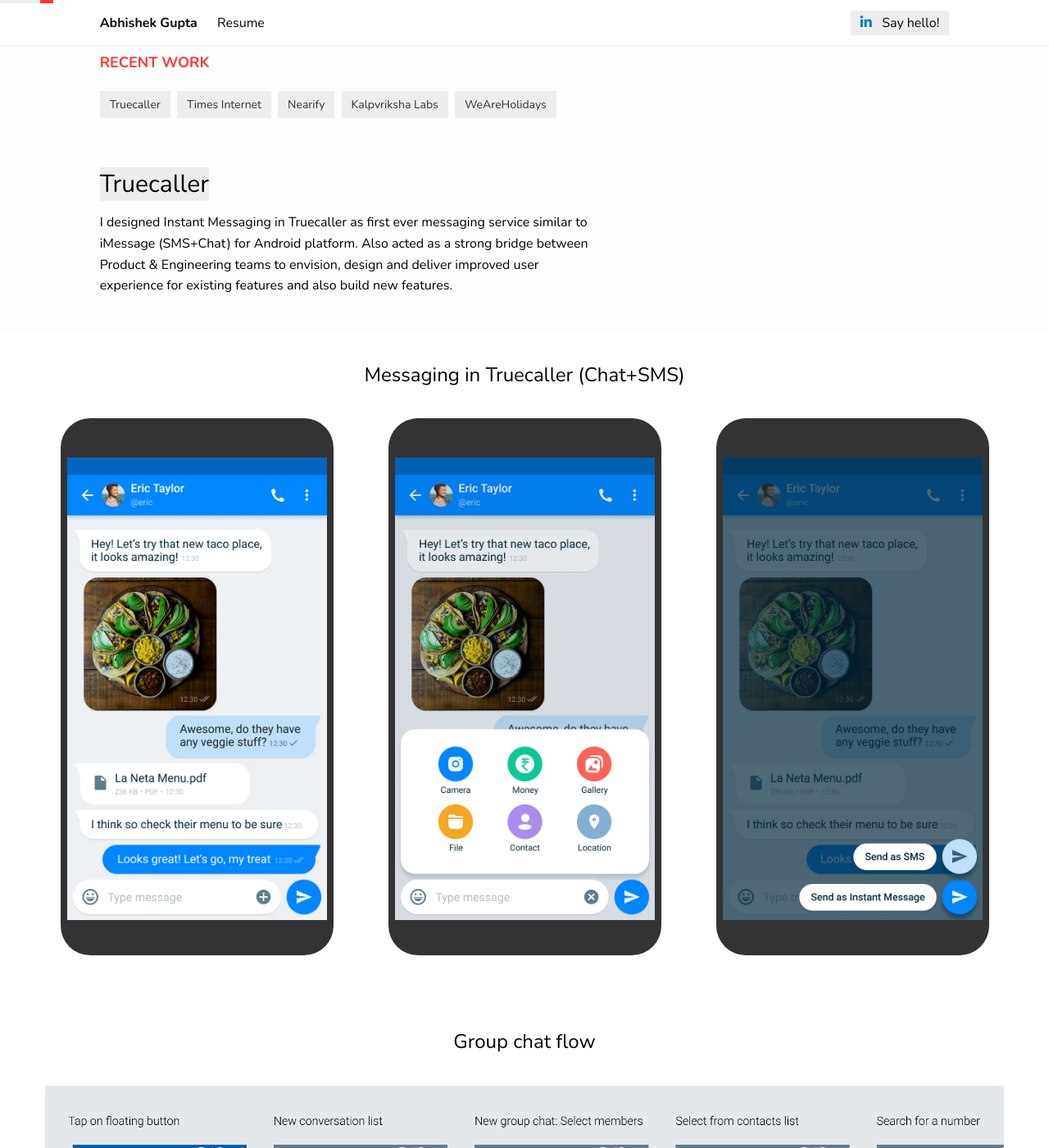
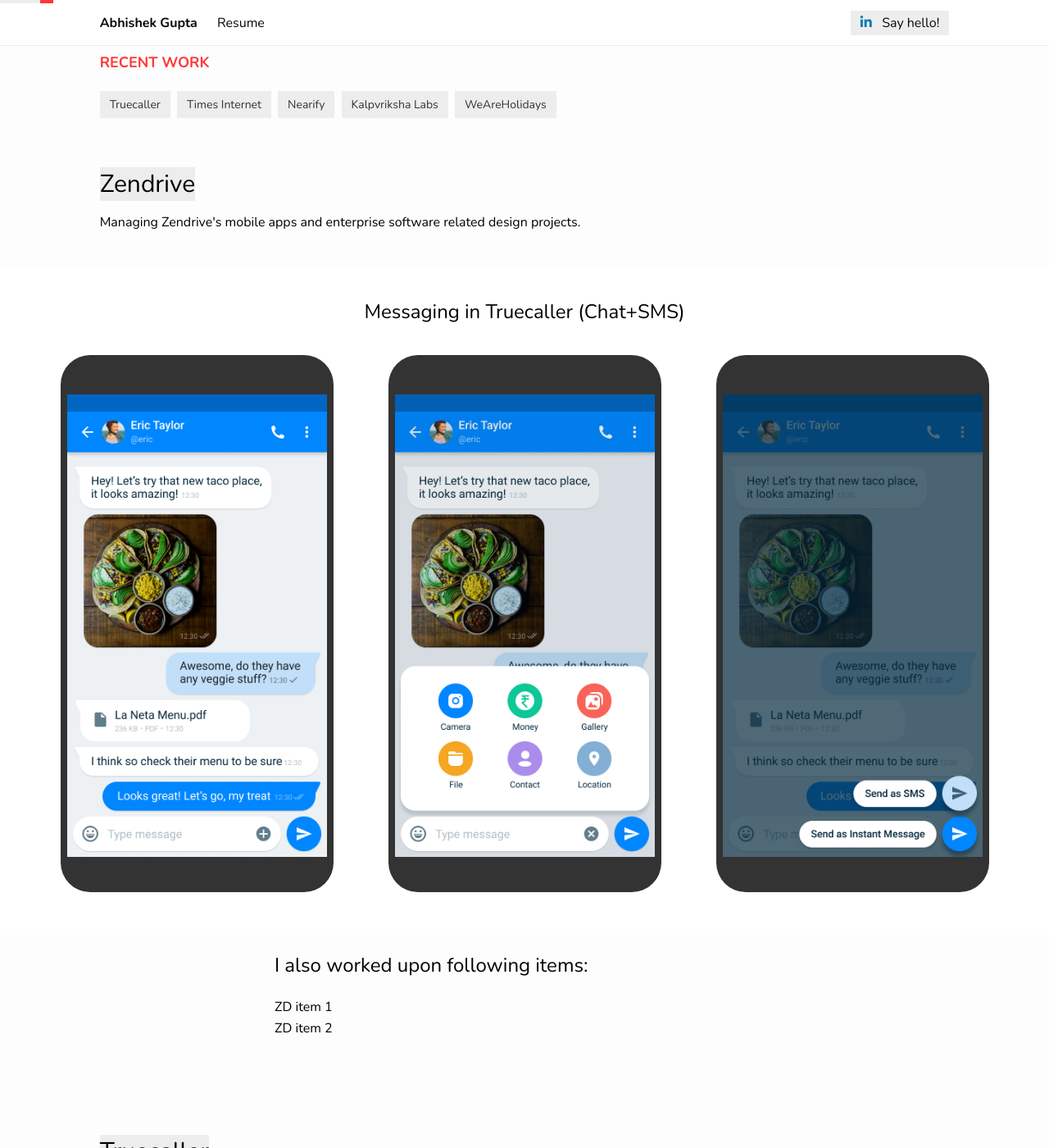
Before and after one commit to abhishekguptat/abhishekguptat.github.io, a Jekyll site: the page built from index.html, in a window 1280 px wide and 1400 px high, scrolled down 657 px. Shown: the whole window at 82% size. Built offline with Jekyll 4.4.1, drawn with Linux system fonts in a browser that asks for light colours; nearby versions of some CDN libraries; the list of posts is cut into pages by our own code.

Commit message:
Added Zendrive project

```diff
--- a/index.html
+++ b/index.html
@@ -30,6 +30,46 @@
         </div>
     </div>
 
+    <!-- Project 0 - Zendrive -->
+
+    <div id="project1" class="project">
+      <div class="row text-block">
+        <div class="col-md-6 col-md-offset-1">
+          <h2 class="project-title"><span>Zendrive</span></h2>
+          <div class="project-desc">
+            <p>Managing Zendrive's mobile apps and enterprise software related design projects.</p>
+          </div>
+        </div>
+      </div>
+      <div class="row screenshots-wrap">
+        <h3 class="screenshots-title">Messaging in Truecaller (Chat+SMS)</h3>
+        <div class="col-md-4 center">
+          <figure class="phone-chassis">
+            <img src="/img/tc_msg_01.jpg" alt="Project Image">
+          </figure>
+        </div>
+        <div class="col-md-4 center">
+          <figure class="phone-chassis">
+            <img src="/img/tc_msg_02.jpg" alt="Project Image">
+          </figure>
+        </div>
+        <div class="col-md-4 center">
+          <figure class="phone-chassis">
+            <img src="/img/tc_msg_03.jpg" alt="Project Image">
+          </figure>
+        </div>
+      </div>
+      <div class="row text-block">
+        <div class="col-md-6 col-md-offset-3">
+          <h3>I also worked upon following items:</h3>
+          <br/>
+          <ul>
+            <li>ZD item 1</li>
+            <li>ZD item 2</li>
+          </ul>
+        </div>
+      </div>
+    </div>
 
     <!-- Project 1 - Truecaller -->
 
```
Also changed, not shown: 4 other files.
